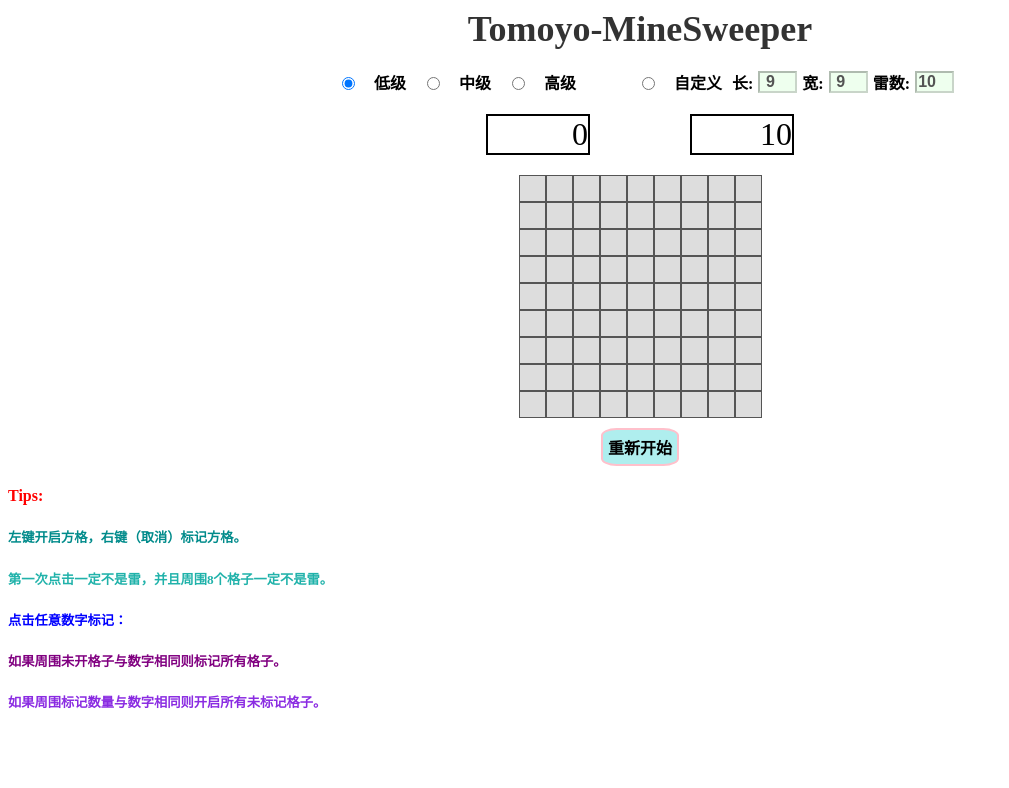
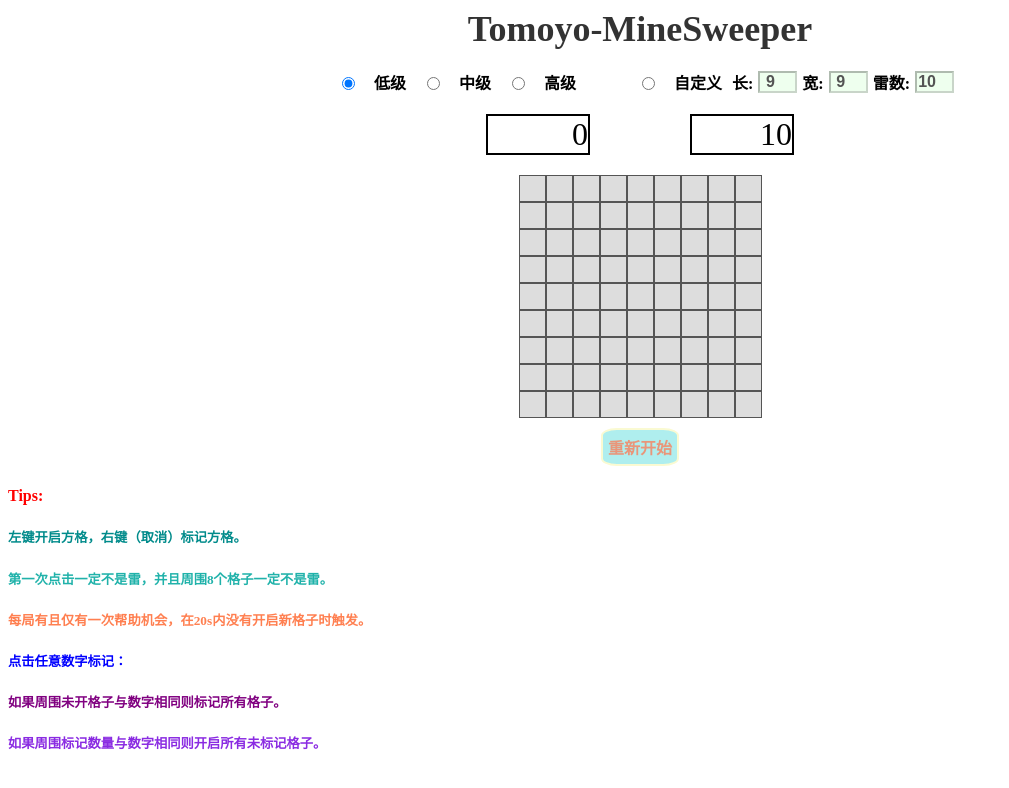
Before and after one commit to Sakurababycat/vue-minesweeper, a Vue app: page / in a window 1280 px wide. Shown: the top 788 px of the page, without its empty margins (0-1009 px from the left). Built offline with nearby package versions, Linux system fonts and the light colour scheme.

Commit message:
add assistant

```diff
--- a/src/App.vue
+++ b/src/App.vue
@@ -25,6 +25,9 @@ export default {
       time: 0,
       timer: 0,
       minecnt: 0,
+      help: false,
+      helpUsed: false,
+      lastSweepTime: 0,
     };
   },
   watch: {
@@ -85,6 +88,10 @@ export default {
       this.minecnt = this.mines;
       this.time = 0;
       clearInterval(this.timer);
+      this.help = false;
+      this.helpUsed = false;
+      this.lastSweepTime = 0;
+
     },
     setMines(crow: number, ccol: number) {
 
@@ -110,6 +117,9 @@ export default {
           }
           else {
             this.time++;
+            if (this.help == false && this.helpUsed == false && this.time - this.lastSweepTime >= 20) { // this.lastSweepTime != 0 &&
+              this.help = true;
+            }
           }
         }, 1000);
       }
@@ -126,6 +136,13 @@ export default {
       cell.opened = true;
 
       if (cell.mine) {
+        if (this.help && this.helpUsed) {
+          cell.opened = false;
+          this.flagCell(row, column);
+          this.help = false;
+          return;
+        }
+        this.help = false;
         cell.exploded = true;
         this.gameOver = true;
         this.win = false
@@ -144,6 +161,8 @@ export default {
         return;
       }
       this.sweepedCnt++;
+      this.lastSweepTime = this.time;
+      this.help = false;
 
       if (cell.content === '') {
         // 计算相邻格子的雷数
@@ -175,8 +194,9 @@ export default {
         const neighborFlags = neighbors.filter((neighbor) => neighbor.content === '☥');
         const neighborCanOpen = neighbors.filter((neighbor) => !neighbor.opened);
 
-        if (neighborFlags.length === neighborMines.length) {
+        if (neighborFlags.length === neighborMines.length || neighborFlags.length === neighborMines.length - Number(this.help && this.helpUsed)) {
           // 递归打开相邻的空格子
+          neighborCanOpen.filter((neighbor) => neighbor.content === '' && neighbor.mine).forEach((neighbor) => this.flagCell(neighbor.row, neighbor.col));
           neighbors.forEach((neighbor) => {
             this.openCell(neighbor.row, neighbor.col, false);
           });
@@ -270,11 +290,16 @@ export default {
       </div>
     </div>
     <h2 v-if="gameOver" class="minesweeper">{{ !win ? "游戏结束！你踩中了地雷。" : "游戏胜利" }}</h2>
-    <button class="reset" @click="resetBoard">重新开始</button>
+    <h4 v-if="help" class="minesweeper">{{ !helpUsed ? "点击下方按钮获取帮助，一局只能使用一次。" : "进入辅助状态，下一次地雷引爆将被抵消。" }}</h4>
+    <button v-if="!(help && !helpUsed)" class="reset" @click="resetBoard">重新开始</button>
+    <button v-else class="help" @click="() => { helpUsed = true; }">获取帮助</button>
   </div>
   <h4 style="color: red;">Tips:</h4>
+  <h4 v-if="help || helpUsed" style="color: darkgoldenrod; font-weight: bold; font-style: italic;">
+    帮助将在以下情况生效：打开任意格子；点击周围标记=雷数-1的格子（n选1雷）。效果：标记地雷并消耗帮助机会（只有一次）。</h4>
   <h5 style="color: darkcyan">左键开启方格，右键（取消）标记方格。</h5>
   <h5 style="color: lightseagreen">第一次点击一定不是雷，并且周围8个格子一定不是雷。</h5>
+  <h5 style="color: coral">每局有且仅有一次帮助机会，在20s内没有开启新格子时触发。</h5>
   <h5 style="color: blue">点击任意数字标记：</h5>
   <h5 style="color: purple">如果周围未开格子与数字相同则标记所有格子。</h5>
   <h5 style="color: blueviolet">如果周围标记数量与数字相同则开启所有未标记格子。</h5>
--- a/src/assets/button.css
+++ b/src/assets/button.css
@@ -39,13 +39,25 @@
     margin-top: 10px;
     padding: 5px 5px;
     background-color: paleturquoise;
-    border: pink solid;
+    border: lightgoldenrodyellow solid;
     border-radius: 20%;
     border-width: 2px;
     cursor: pointer;
     font-size: 12pt;
     font-weight: bold;
-    color: black;
+    color: darksalmon;
+  }
+  .help {
+    margin-top: 10px;
+    padding: 5px 5px;
+    background-color: lightgoldenrodyellow;
+    border: lightcoral solid;
+    border-radius: 20%;
+    border-width: 2px;
+    cursor: pointer;
+    font-size: 12pt;
+    font-weight: bold;
+    color: red;
   }
   .input-container {
     display: flex;
```
